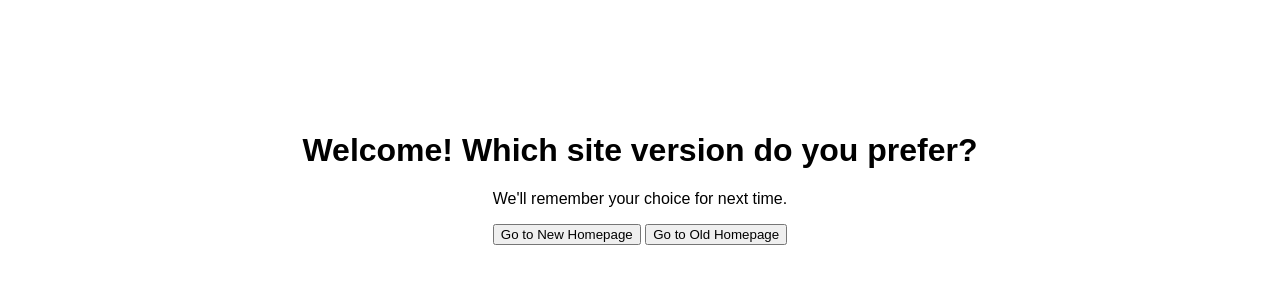
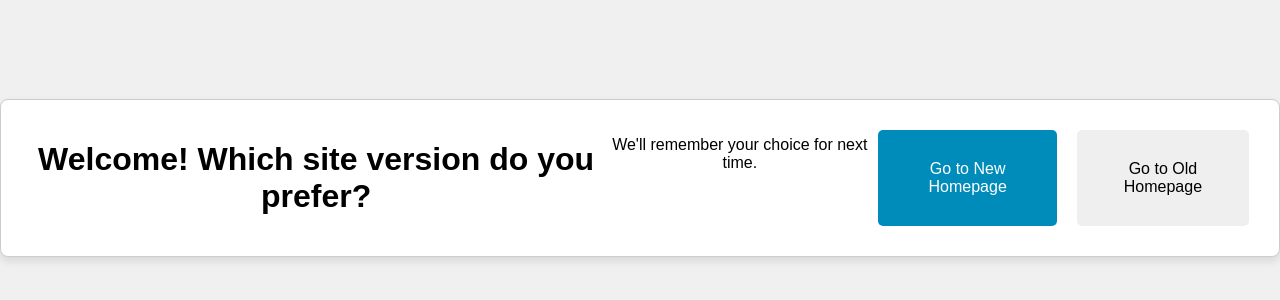
Before and after one commit to burgerman0316-bit/Bridge, a plain HTML site: page bridge.html in a window 1280 px wide. Shown: the part 222-522 px from the top of the page. Drawn offline with Linux system fonts and the light colour scheme.

Commit message:
Update bridge.html

```diff
--- a/bridge.html
+++ b/bridge.html
@@ -1,10 +1,10 @@
 <!DOCTYPE html>
 <html>
 <head>
-    <title>Loading...</title>
+    <title>Loading Site Preferences...</title>
     <meta name="viewport" content="width=device-width, initial-scale=1">
     <style>
-        /* Optional: Basic styling for the loading state */
+        /* Basic styling for the bridge page */
         body {
             display: flex;
             justify-content: center;
@@ -14,16 +14,42 @@
             font-family: Arial, sans-serif;
             flex-direction: column;
             text-align: center;
+            background-color: #f0f0f0; /* Light gray background */
         }
         #prompt-container {
-            display: none; /* Hide until needed */
+            display: none; /* Hidden by default, shown when preference is needed */
+            padding: 20px;
+            border: 1px solid #ccc;
+            border-radius: 8px;
+            background-color: white;
+            box-shadow: 0 4px 8px rgba(0, 0, 0, 0.1);
+        }
+        button {
+            padding: 10px 20px;
+            margin: 10px;
+            font-size: 16px;
+            cursor: pointer;
+            border: none;
+            border-radius: 5px;
+            transition: background-color 0.3s;
+        }
+        button:nth-child(2) { /* New Homepage button */
+            background-color: #4CAF50; /* Green */
+            color: white;
+        }
+        button:nth-child(3) { /* Old Homepage button */
+            background-color: #008CBA; /* Blue */
+            color: white;
+        }
+        button:hover {
+            opacity: 0.8;
         }
     </style>
 </head>
 <body>
 
     <div id="loading-message">
-        Checking your preferences...
+        Checking your preferences and redirecting...
     </div>
 
     <div id="prompt-container">
@@ -34,22 +60,22 @@
     </div>
 
     <script>
-        // --- CONFIGURATION ---
-        const NEW_HOME_URL = 'https://sites.google.com/kaneland.org/142/kaneland-application-launcher?authuser=1'; // <-- REPLACE THIS
-        const OLD_HOME_URL = 'https://sites.google.com/kaneland.org/kanelandapplicationlauncher/?authuser=1'; // <-- REPLACE THIS
+        // --- CONFIGURATION: REPLACE THESE URLs ---
+        const NEW_HOME_URL = 'https://sites.google.com/kaneland.org/142/kaneland-application-launcher?authuser=1'; // <-- REPLACE THIS WITH YOUR NEW HOME URL
+        const OLD_HOME_URL = 'https://sites.google.com/kaneland.org/kanelandapplicationlauncher/?authuser=1'; // <-- REPLACE THIS WITH YOUR OLD HOME URL
+        // -----------------------------------------
+
         const PREF_KEY = 'site_homepage_preference';
-        // ---------------------
 
         function setPreferenceAndRedirect(preference) {
-            // Save the preference to local storage
+            // 1. Save the preference to local storage
             localStorage.setItem(PREF_KEY, preference);
 
-            // Redirect the main browser window
-            if (preference === 'new') {
-                window.top.location.replace(NEW_HOME_URL);
-            } else {
-                window.top.location.replace(OLD_HOME_URL);
-            }
+            // 2. Determine the correct URL
+            const targetUrl = (preference === 'new') ? NEW_HOME_URL : OLD_HOME_URL;
+
+            // 3. Redirect the main browser window (this is the key step)
+            window.top.location.replace(targetUrl);
         }
 
         function checkPreference() {
@@ -60,13 +86,13 @@
                 document.getElementById('loading-message').textContent = `Redirecting to the ${preference} homepage...`;
                 setPreferenceAndRedirect(preference);
             } else {
-                // No preference, show the prompt
+                // No preference, show the prompt to the user
                 document.getElementById('loading-message').style.display = 'none';
-                document.getElementById('prompt-container').style.display = 'block';
+                document.getElementById('prompt-container').style.display = 'flex'; // Use flex to center buttons
             }
         }
 
-        // Run the check when the page loads
+        // Run the preference check logic as soon as the script loads
         checkPreference();
     </script>
 </body>
```
